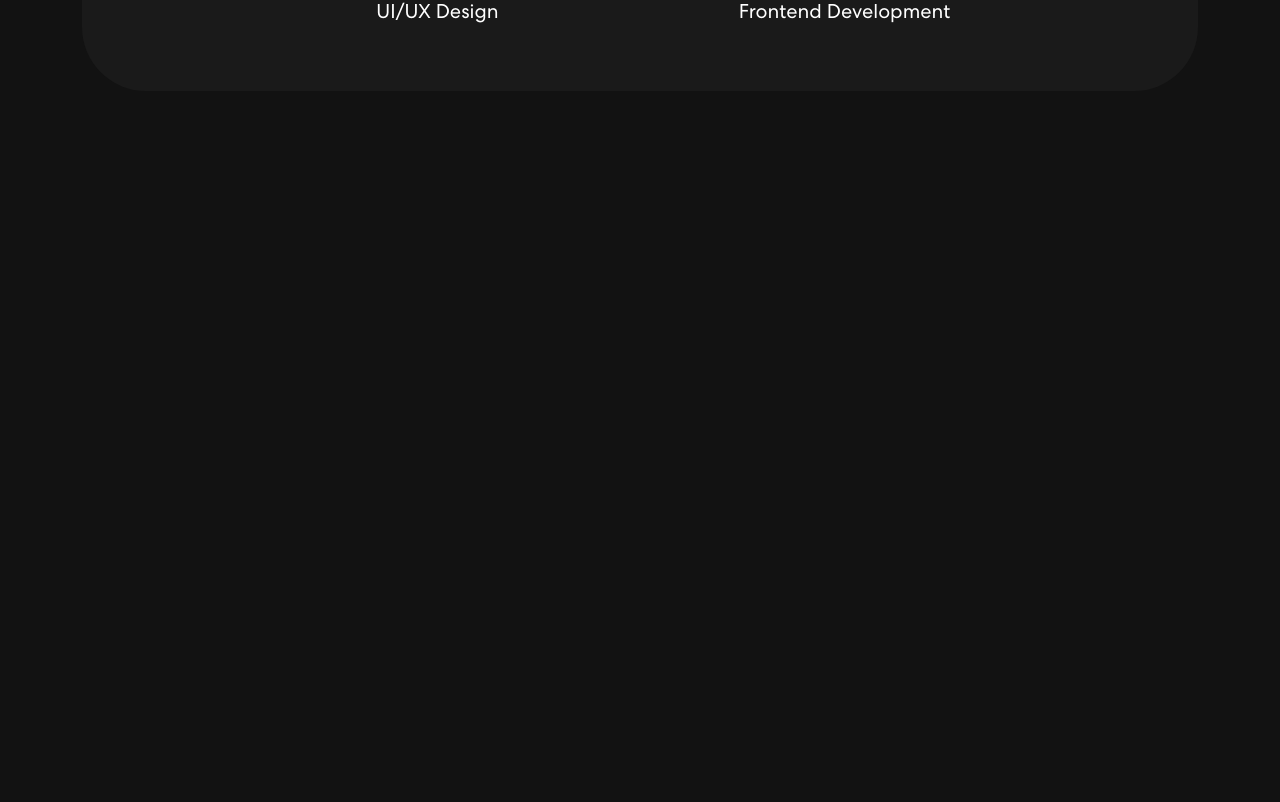
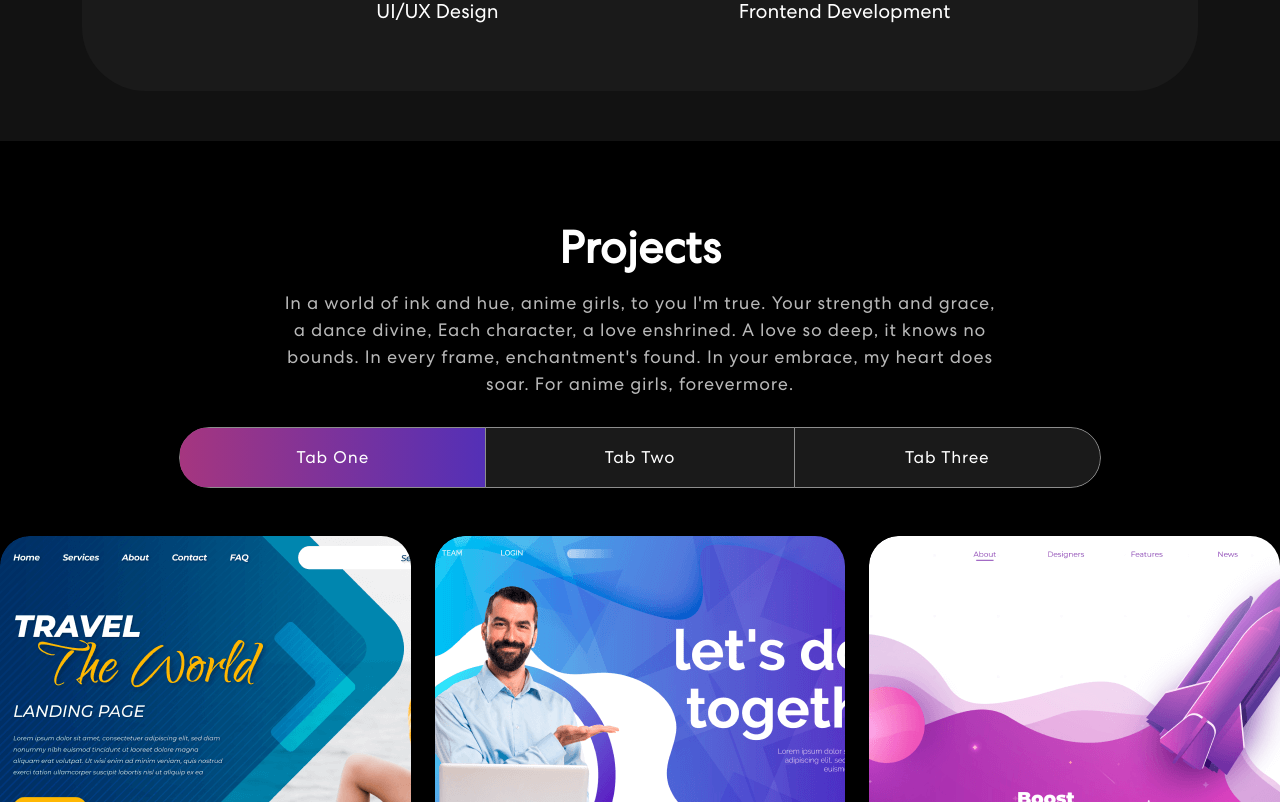
Before and after one commit to LynnT-2003/My-Portfolio-App, a React (Create React App) app in the folder my-portfolio-app/: page / in a window 1280 px wide. Shown: the part 1218-2020 px from the top of the page. Before the commit the page ends 1359 px from the top, so only its background shows below. Built offline with nearby package versions, Linux system fonts and the light colour scheme.

Commit message:
added Projects component to App.js

```diff
--- a/my-portfolio-app/src/App.js
+++ b/my-portfolio-app/src/App.js
@@ -1,11 +1,14 @@
 import logo from "./logo.svg";
 import "./App.css";
+import { useRef } from "react";
 import { NavBar } from "./components/NavBar";
 import { Banner } from "./components/Banner";
 import { Skills } from "./components/Skills";
+import { Projects } from "./components/Projects";
 import "bootstrap/dist/css/bootstrap.min.css";
 
 function App() {
+  const skillsRef = useRef(null);
   return (
     <div
       className="App"
@@ -22,6 +25,7 @@ function App() {
       <NavBar />
       <Banner />
       <Skills />
+      <Projects />
     </div>
   );
 }
```
